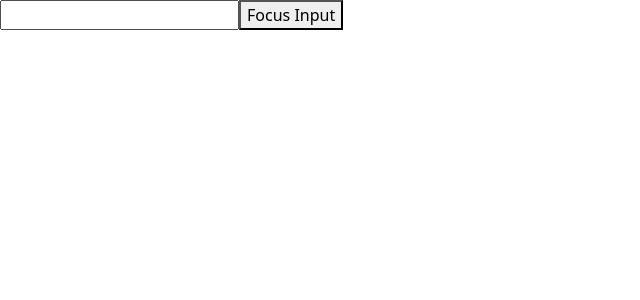
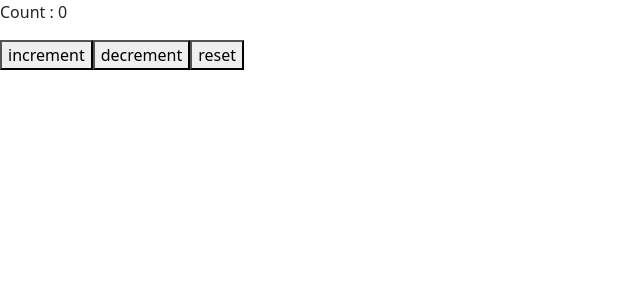
Before and after one commit to DarvinDheena/ReactSession-ReactClass, a React (Vite) app: page / in a window 1280 px wide. Shown: the top 300 px of the page, without its empty margins (0-640 px from the left). Built offline with nearby package versions, Linux system fonts and the light colour scheme.

Commit message:
adding simple usereducer hook

```diff
--- a/src/App.jsx
+++ b/src/App.jsx
@@ -1,19 +1,19 @@
-import React from 'react'
-import { useRef } from 'react'
+import React, { useReducer, useState } from 'react'
+import { initialState, reducer } from './Components/countReducer'
 
 function App() {
 
-  const inputRef = useRef(null);
-  const handleBtnClick = ()=>{
-    inputRef.current.focus();
-  }
+  const [ state,dispatch] = useReducer(reducer,initialState);
+
   return (
     <div>
-      <input
-        type='text'
-        ref={inputRef}
-      />
-      <button onClick={handleBtnClick}>Focus Input</button>
+      <p>Count : { state.count }</p>
+      {/* <button onClick={ ()=> setCount(count + 1)}>Increase</button>
+      <button onClick={ ()=> setCount(count - 1)}>Decrease</button>
+      <button onClick={ ()=> setCount(0)}>Reset</button> */}
+      <button onClick={()=>dispatch ({ type : 'increment'} ) }>increment</button>
+      <button  onClick={ ()=> dispatch ( {type:'decrement'})}>decrement</button>
+      <button onClick={ ()=>dispatch ( { type: 'reset'})}>reset</button>
 
     </div>
   )
--- /dev/null
+++ b/src/Components/countReducer.jsx
@@ -0,0 +1,16 @@
+const initialState = {
+    count : 0 ,
+};
+
+function reducer (state,action){
+    switch (action.type ) {
+        case   'increment' : { return {count : state.count +1 }}
+        case 'decrement' : {return {count : state.count-1}}
+        case 'reset' : {return {count : 0}}
+    }
+}
+
+export {
+    initialState,
+    reducer,
+};
```
